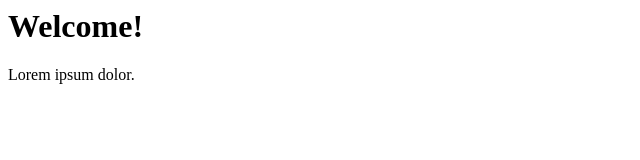
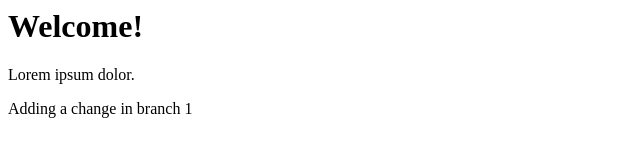
Before and after one commit to prerana510/git-fundamentals, a plain HTML site: page index.html in a window 1280 px wide. Shown: the whole page, without its empty margins (0-640 px from the left). Drawn offline with Linux system fonts and the light colour scheme.

Commit message:
Changes to branch1

```diff
--- a/index.html
+++ b/index.html
@@ -5,5 +5,6 @@
     <body>
         <h1>Welcome!</h1>
         <p>Lorem ipsum dolor.</p>
+        <p>Adding a change in branch 1</p>
     </body>
 </html>
```
